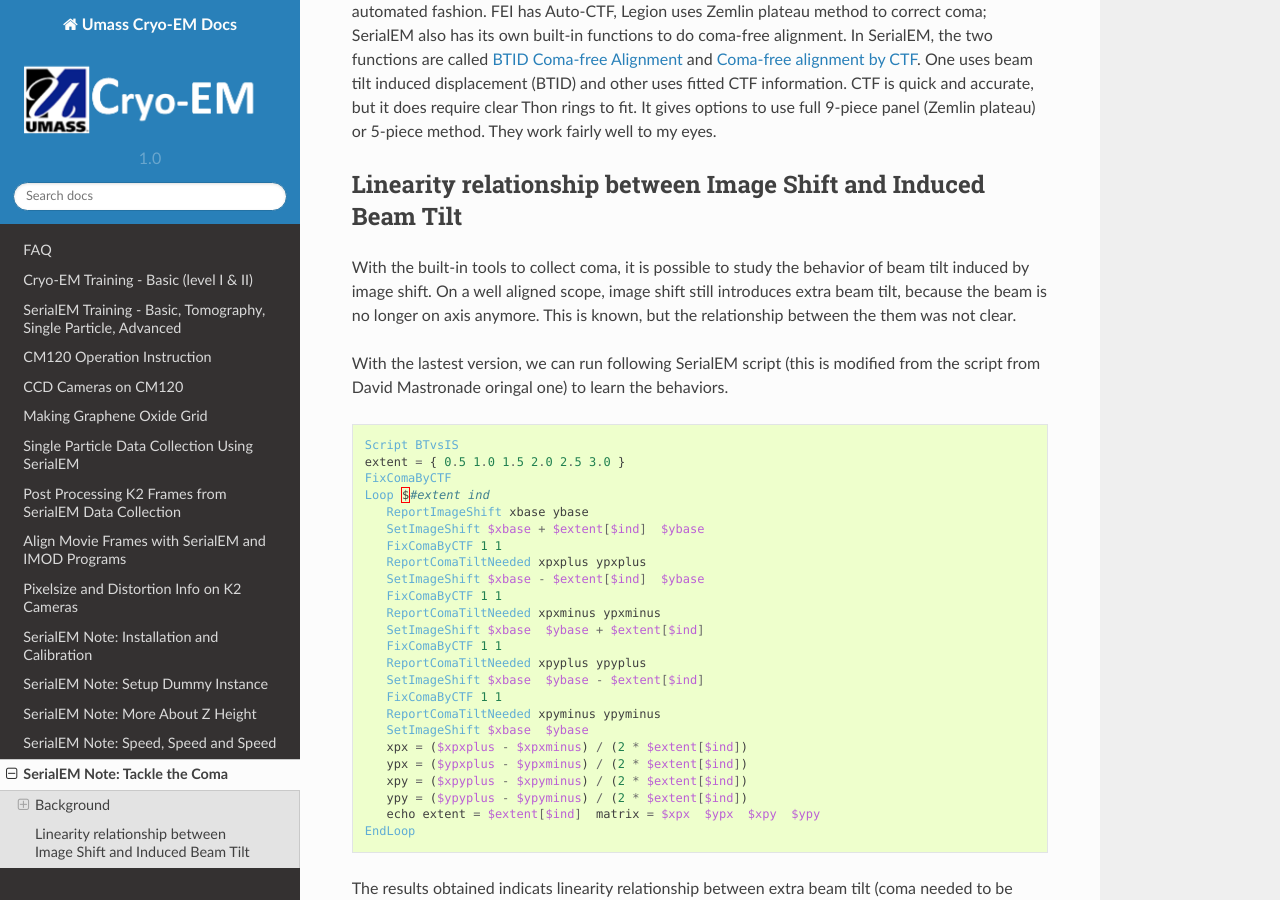
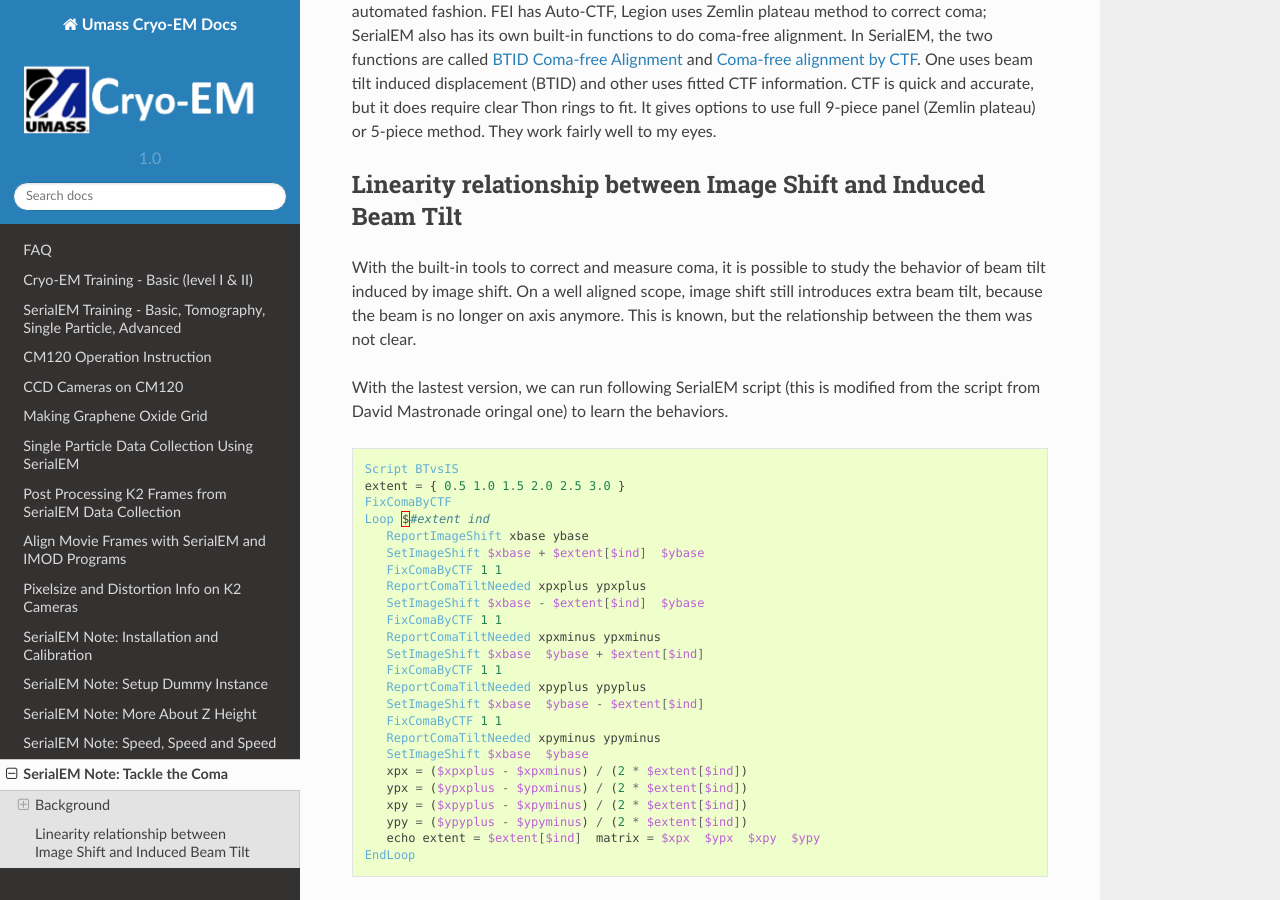
Before and after one commit to xuchen66/sphinx-emdocs, a Sphinx documentation site: the page built from source/serialEM-note-tackle-coma.rst, in a window 1280 px wide and 900 px high, scrolled down 1041 px. Built offline with Sphinx 7.4.7 and the Read the Docs theme 2.0.0, drawn with Linux system fonts in a browser that asks for light colours; pages that are not in the unit, such as notebooks, are missing from menus.

Commit message:
Update serialEM-note-tackle-coma.rst

```diff
--- a/source/serialEM-note-tackle-coma.rst
+++ b/source/serialEM-note-tackle-coma.rst
@@ -41,7 +41,7 @@
 Linearity relationship between Image Shift and Induced Beam Tilt
 ----------------------------------------------------------------
 
-With the built-in tools to collect coma, it is possible to study the behavior of beam tilt induced by image shift. On a well aligned scope, image shift still introduces extra beam tilt, because the beam is no longer on axis anymore. This is known, but the relationship between the them was not clear.
+With the built-in tools to correct and measure coma, it is possible to study the behavior of beam tilt induced by image shift. On a well aligned scope, image shift still introduces extra beam tilt, because the beam is no longer on axis anymore. This is known, but the relationship between the them was not clear.
 
 With the lastest version, we can run following SerialEM script (this is modified from the script from David Mastronade oringal one) to learn the behaviors.
 
```
